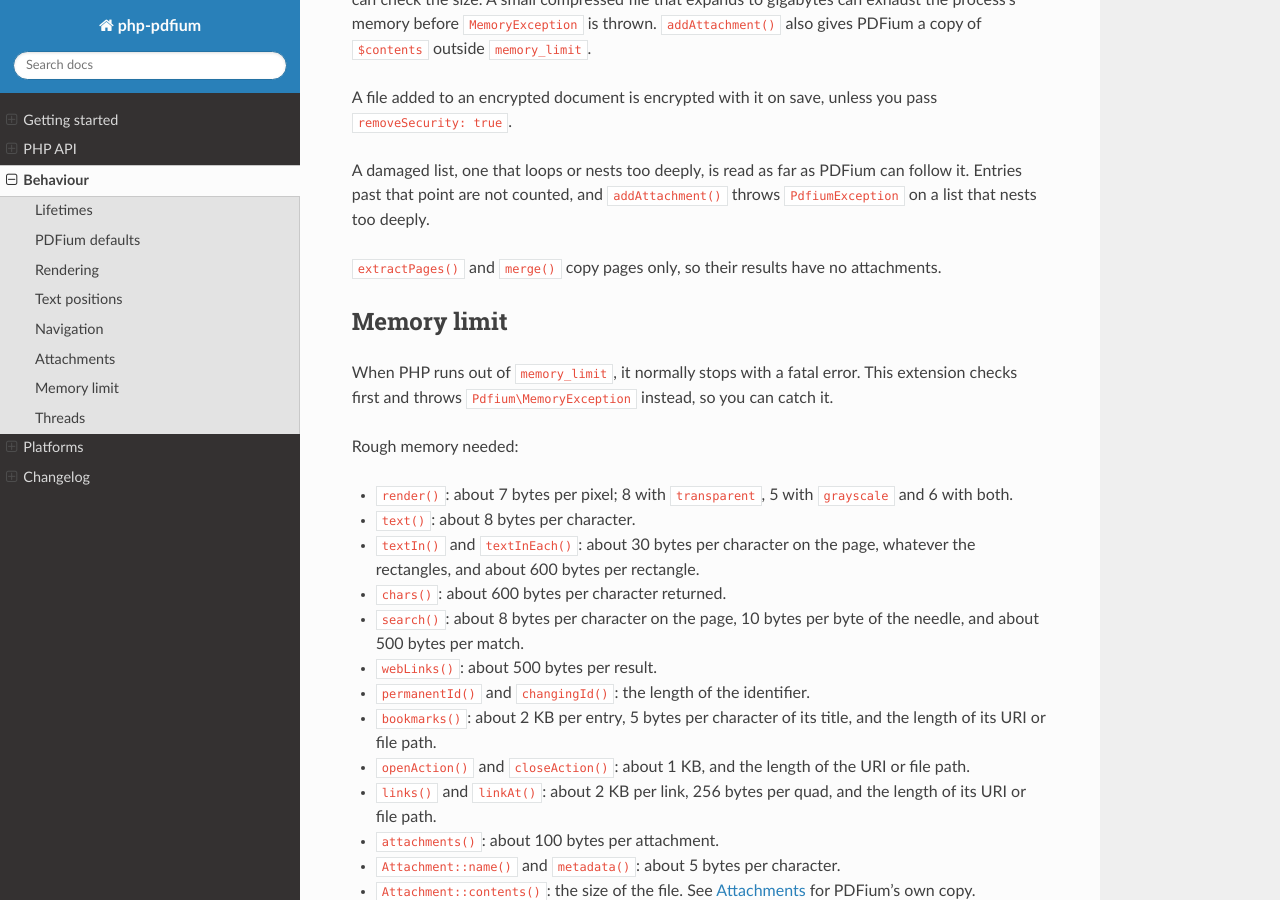
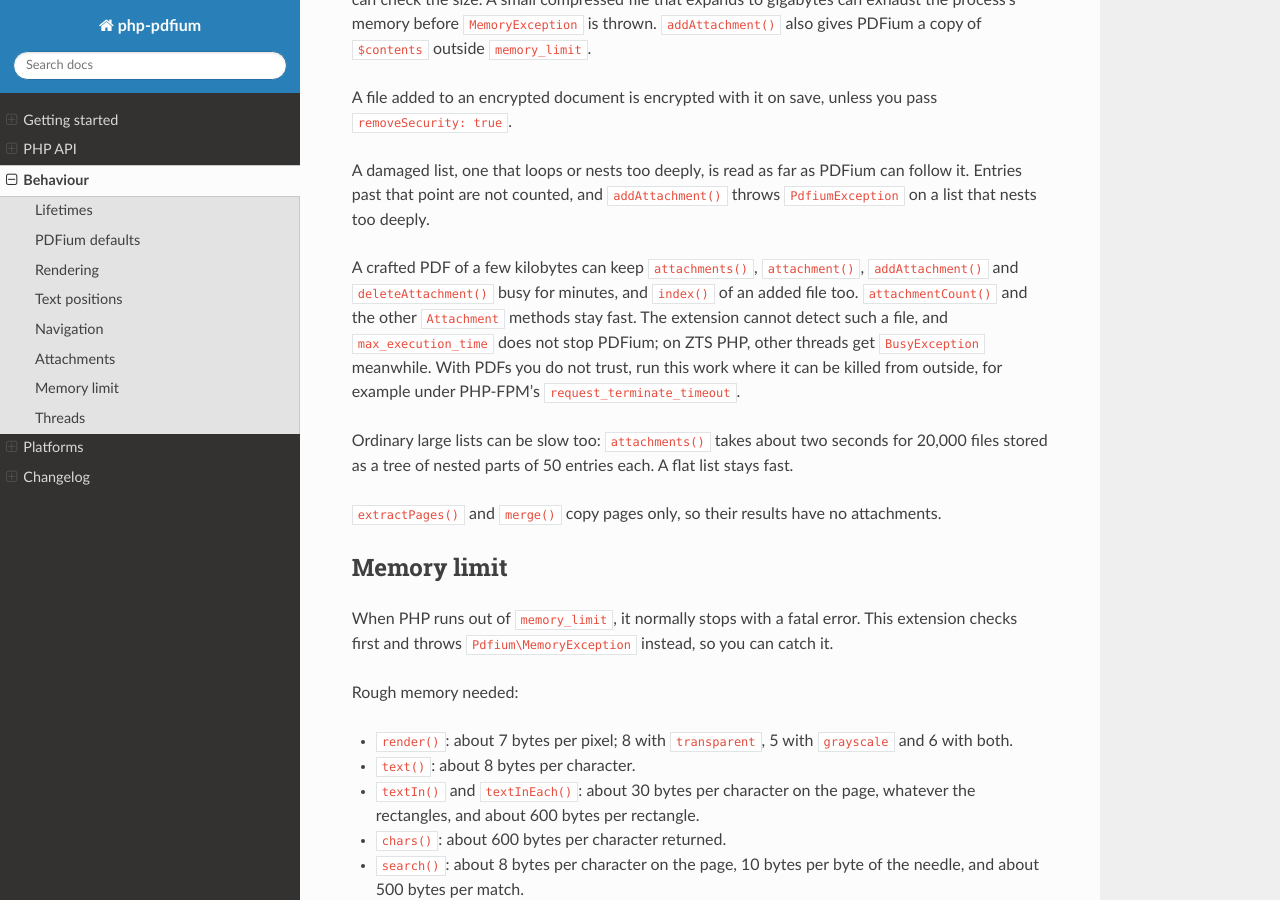
Before and after one commit to chaikivskyi/php-pdfium, a Sphinx documentation site: the page built from docs/behaviour.rst, in a window 1280 px wide and 900 px high, scrolled down 5078 px. Built offline with Sphinx 7.4.7 and the Read the Docs theme 3.1.0, drawn with Linux system fonts in a browser that asks for light colours; cross-references to code outside the pages are shown as plain code.

Commit message:
docs: a crafted attachment list can keep attachment lookups in PDFium busy for minutes; test the shared-kids shape at a small depth

```diff
--- a/docs/behaviour.rst
+++ b/docs/behaviour.rst
@@ -246,6 +246,16 @@ A damaged list, one that loops or nests too deeply, is read as far as PDFium can
 past that point are not counted, and ``addAttachment()`` throws ``PdfiumException`` on a list that
 nests too deeply.
 
+A crafted PDF of a few kilobytes can keep ``attachments()``, ``attachment()``, ``addAttachment()``
+and ``deleteAttachment()`` busy for minutes, and ``index()`` of an added file too.
+``attachmentCount()`` and the other ``Attachment`` methods stay fast. The extension cannot detect
+such a file, and ``max_execution_time`` does not stop PDFium; on ZTS PHP, other threads get
+``BusyException`` meanwhile. With PDFs you do not trust, run this work where it can be killed from
+outside, for example under PHP-FPM's ``request_terminate_timeout``.
+
+Ordinary large lists can be slow too: ``attachments()`` takes about two seconds for 20,000 files
+stored as a tree of nested parts of 50 entries each. A flat list stays fast.
+
 ``extractPages()`` and ``merge()`` copy pages only, so their results have no attachments.
 
 
```
Also changed, not shown: 1 other file.
